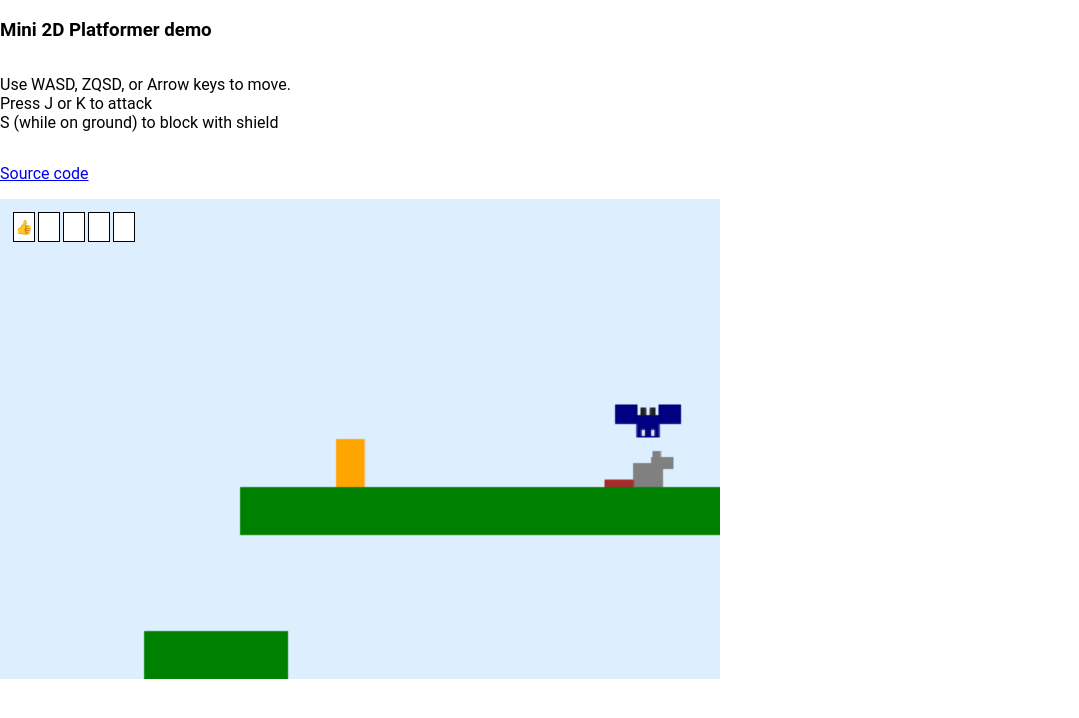
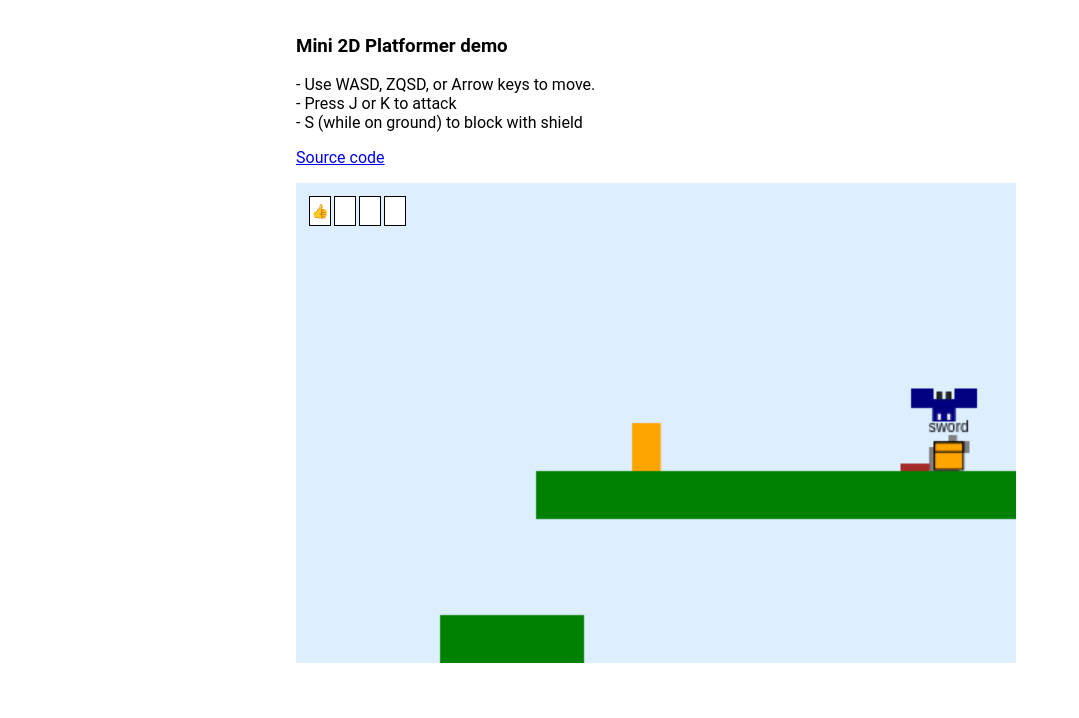
Before and after one commit to vicksonzero/rogue-hoarder, a website built with webpack: page src/index.html in a window 1280 px wide. Shown: the whole page, without its empty margins (0-1079 px from the left). Built offline with nearby package versions, Linux system fonts and the light colour scheme.

Commit message:
UI for pick up item and swap item

```diff
--- a/src/app/main.js
+++ b/src/app/main.js
@@ -5,12 +5,16 @@ const a = document.querySelector("canvas");
 
 /** @type HTMLDivElement */
 const h = document.querySelector("#h");
+
+/** @type HTMLDivElement */
+const xn = document.querySelector("#excess-note");
 /** @type HTMLDivElement */
 const l = document.querySelector("#list");
 /** @type HTMLDivElement */
 const p = document.querySelector("#p");
 p.style.display = 'none';
 const c = a.getContext("2d");
+c.imageSmoothingEnabled = false;
 
 // cache
 const a_cache = document.createElement("canvas");
@@ -268,6 +272,7 @@ const rare = [
     /* 3 = legendary */[39, 40],
 ];
 
+
 for (let i = 0; i < tiers.length; i++) {
     const tier = tiers[i];
     for (const id of tier) {
@@ -308,7 +313,7 @@ for (let i = 0; i < tiers.length; i++) {
    @property {number} y
    @property {number} w
    @property {number} h
-   @property {number} h
+   @property {IItem} item
  */
 
 /** @type {IEnemyDef[]} */
@@ -499,9 +504,12 @@ let hero_ay = 0;  // Y acceleration
 let hero_grounded = 0; // hero is grounded
 let hero_can_jump = 1;  // hero can jump (or jump again after Up key has been released)
 let hero_tier = 3; // used to unlock health cards
-let inventory = [3, 0, 0, 0, 0].map(i => (cards[i]));
+let inventory = [3, 0, 0, 0].map(i => (cards[i]));
+let inventory_size = inventory.length;
 let lostAbilities = [];
 
+let scroll_x = 0; // X scroll in tiles
+let scroll_y = 0; // X scroll in tiles
 
 const changeMap = (_new_map) => {
     scene = _new_map;
@@ -520,6 +528,7 @@ const changeMap = (_new_map) => {
     const doorCandidates = [];
     const spikeCandidates = [];
     const spawnCandidates = [];
+
     for (let y = 0; y < map_h; y++) {
         for (let x = 0; x < map_w; x++) {
             const tile = map[y][x];
@@ -540,23 +549,27 @@ const changeMap = (_new_map) => {
         hero_x = x;
         hero_y = y;
     }
+
     const doorCount = 3;
+    const spikeCount = 10;
+    const enemyCount = 10;
+    const treasureCount = 10;
+
     for (let i = 0; doorCandidates.length && i < doorCount; i++) {
         const { x, y } = doorCandidates.splice(Math.floor(Math.random() * doorCandidates.length), 1)[0];
         entities.push({ type: 'D', x: x + 0.1, y: y - 0.6, w: 0.8, h: 1.6 });
     }
-    const spikeCount = 10;
     for (let i = 0; spikeCandidates.length && i < spikeCount; i++) {
         const { x, y } = spikeCandidates.splice(Math.floor(Math.random() * spikeCandidates.length), 1)[0];
         entities.push({ type: '3', x: x + 0.3, y: y + 0.4, w: 0.6, h: 0.6 });
     }
-    const enemyCount = 10;
     entities = entities.concat(spawnEnemy(spawnCandidates, enemyCount));
 
-    const treasureCount = 10;
     for (let i = 0; spawnCandidates.length && i < treasureCount; i++) {
         const { x, y } = spawnCandidates.splice(Math.floor(Math.random() * spawnCandidates.length), 1)[0];
-        entities.push({ type: 'T', x: x + 0.3, y: y + 0.4, w: 0.6, h: 0.6 });
+        const rarity = randomFrom([0, 0, 0, 0, 0, 1, 1, 1, 1, 1, 1, 2, 2]);
+        const item = cards[randomFrom(rare[rarity])];
+        entities.push({ type: 'T', x: x + 0.3, y: y + 0.4, w: 0.6, h: 0.6, item });
     }
 
     transition_progress = 2000;
@@ -572,26 +585,28 @@ const pauseGame = () => {
 
         p.style.display = 'block';
         h.style.display = 'none';
+        xn.style.display = inventory.length == inventory_size ? 'none' : 'block';
         updateInventoryList();
     } else {
+        inventory.length = inventory_size;
         transition_progress = 0;
 
+        updateAbilityList();
+        updateInventoryList();
         p.style.display = 'none';
         h.style.display = 'flex';
     }
 };
 
 const updateInventoryList = () => {
-    l.innerHTML = inventory.map(({ n, i, t }, _i) => `<div class="card c-${t}" data-c=${_i} onclick="prioritize(${_i})"><i>${i}</i>${n}</div>`).join('') + '<div>←💀</div>';
+    l.innerHTML = (inventory.slice(0, inventory_size)
+        .map(({ n, i, t }, _i) => `<div class="card c-${t}" data-c=${_i} onclick="prioritize(${_i})"><i>${i}</i>${n}</div>`)
+        .join('') +
+        '<div>←💀</div>' +
+        (inventory.length <= inventory_size ? '' : `<div class="card c-${inventory[inventory_size].t}" data-c=${inventory_size}><i>${inventory[inventory_size].i}</i>${inventory[inventory_size].n}</div><div>←🗑</div>`)
+    );
     h.innerHTML = inventory.map(({ i, t }, _i) => `<div class="card c-${t}" data-c=${_i}>${i}</div>`).join('');
 };
-updateInventoryList();
-
-window['prioritize'] = (i) => {
-    const item = inventory.splice(i, 1)[0];
-    inventory.push(item);
-    updateInventoryList();
-}
 
 const spawnEnemy = (spawnCandidates, enemyCount) => {
     let result = [];
@@ -636,8 +651,25 @@ const takeDamage = () => {
         lostAbilities.push(lastItem);
     }
     inventory.pop();
+    inventory_size = inventory.length;
     updateAbilityList();
     updateInventoryList();
+};
+
+const randomFrom = (arr) => {
+    return arr[~~(Math.random() * arr.length)];
+}
+
+const addItem = (item) => {
+    const id = inventory.findIndex(item => item.n == '');
+    if (id < 0) {
+        inventory.push(item);
+        pauseGame();
+    } else {
+        inventory[id] = item;
+        updateAbilityList();
+        updateInventoryList();
+    }
 };
 
 const updateAbilityList = () => {
@@ -654,8 +686,8 @@ const updateAbilityList = () => {
         tiers[hero_tier].forEach(id => {
             inventory.unshift(cards[id]);
         });
+        inventory_size = inventory.length;
     }
-
 
     can_do_run = (hero_tier >= 2 || inventory.some(card => card.n == 'run'));
     can_do_jump = (hero_tier >= 2 || inventory.some(card => card.n == 'jump'));
@@ -697,9 +729,6 @@ const fillRectC = (/** @type {CanvasRenderingContext2D} */ c, cx, cy, w, h, fill
     c.fill();
     if (stroke) { c.strokeStyle = stroke; c.stroke(); }
 }
-
-let scroll_x = 0; // X scroll in tiles
-let scroll_y = 0; // X scroll in tiles
 
 // Inputs (see https://xem.github.io/articles/jsgamesinputs.html)
 const input = {
@@ -757,6 +786,8 @@ window.addEventListener('keydown', keyHandler);
 window.addEventListener('keyup', keyHandler);
 
 
+// main
+
 changeMap('h');
 
 a_cache.width = map_dungeon[0].length * tile_w;
@@ -769,6 +800,13 @@ map_dungeon.forEach((row, y) => row.split('').forEach((tile, x) => {
         a_cache_c.fillRect(x * tile_w, y * tile_h, tile_w, tile_h);
     }
 }));
+updateInventoryList();
+
+window['prioritize'] = (i) => {
+    const item = inventory.splice(i, 1)[0];
+    inventory.push(item);
+    updateInventoryList();
+}
 
 // Game loop (60 fps)
 setInterval(() => {
@@ -912,9 +950,16 @@ setInterval(() => {
 
             if (type == 'D') {
                 changeMap(scene == 'h' ? 'd' : 'h');
-            } else if (type == '3') {
+            }
+            if (type == '3') {
                 console.log('spike!');
                 takeDamage();
+                entities.splice(index, 1);
+                index--;
+            }
+            if (type == 'T') {
+                const { item } = entities[index];
+                addItem(item);
                 entities.splice(index, 1);
                 index--;
             }
@@ -1006,6 +1051,17 @@ setInterval(() => {
                     break;
             }
         }
+        if (type == 'T') {
+            const { item } = e;
+            c.fillStyle = "orange";
+            c.strokeStyle = "black 2px solid";
+            c.fillRect((x - scroll_x) * tile_w, (y - scroll_y) * tile_h, w * tile_w, h * tile_h - 1);
+            c.strokeRect((x - scroll_x) * tile_w, (y - scroll_y) * tile_h, w * tile_w, h * tile_h - 1);
+            c.strokeRect((x - scroll_x) * tile_w, (y - scroll_y) * tile_h, w * tile_w, h / 3 * tile_h);
+            c.fillStyle = "black";
+            c.textAlign = "center";
+            c.fillText(item.n, (x + w / 2 - scroll_x) * tile_w, (y - 0.2 - scroll_y) * tile_h);
+        }
     });
 
     // Draw hero
--- a/src/index.html
+++ b/src/index.html
@@ -10,7 +10,7 @@
 <body>
   <div class="container">
     <h3>Mini 2D Platformer demo</h3>
-    <p>Use WASD, ZQSD, or Arrow keys to move.<br>Press J or K to attack<br>S (while on ground) to block with shield</p>
+    <p>- Use WASD, ZQSD, or Arrow keys to move.<br>- Press J or K to attack<br>- S (while on ground) to block with shield</p>
     <p><a href="https://github.com/vicksonzero/rogue-hoarder">Source code</a></p>
     <div id=game>
       <canvas id=a width=480 height=320 style="background:#def"></canvas>
@@ -19,6 +19,7 @@
       <div id=p>
         <h1>Paused</h1>
         <p>Click the cards to sort them, with least important ones on the right:</p>
+        <p id=excess-note>Not enough space. The right most item will be destroyed.</p>
         <div id=list></div>
       </div>
     </div>
--- a/src/styles/main.css
+++ b/src/styles/main.css
@@ -12,10 +12,11 @@ body {
 }
 
 .container {
-  display: flex;
-  flex-direction: column;
-  align-content: stretch;
+  width: 720px;
   height: 100%;
+  margin: 0 auto;
+  padding: 1em;
+  box-sizing: border-box;
 }
 
 #game {
@@ -45,6 +46,10 @@ body {
   color: #fff;
   padding: 12px;
 }
+#excess-note {
+  display: none;
+  color: gold;
+}
 #list {
   display: flex;
   flex-direction: row;
@@ -64,24 +69,25 @@ body {
   display: flex;
   flex-direction: column;
   justify-content: center;
+  user-select: none;
 }
-.card i{
+.card i {
   font-size: 200%;
   font-style: normal;
 }
-.c-0{
+.c-0 {
   background: rgb(236, 81, 81);
 }
-.c-1{
+.c-1 {
   background: rgb(240, 241, 131);
 }
-.c-2{
+.c-2 {
   background: rgb(140, 233, 140);
 }
-.c-3{
+.c-3 {
   background: rgb(151, 250, 255);
 }
-.c-i1{
+.c-i1 {
   background: #fff;
 }
 #h .card {
```
